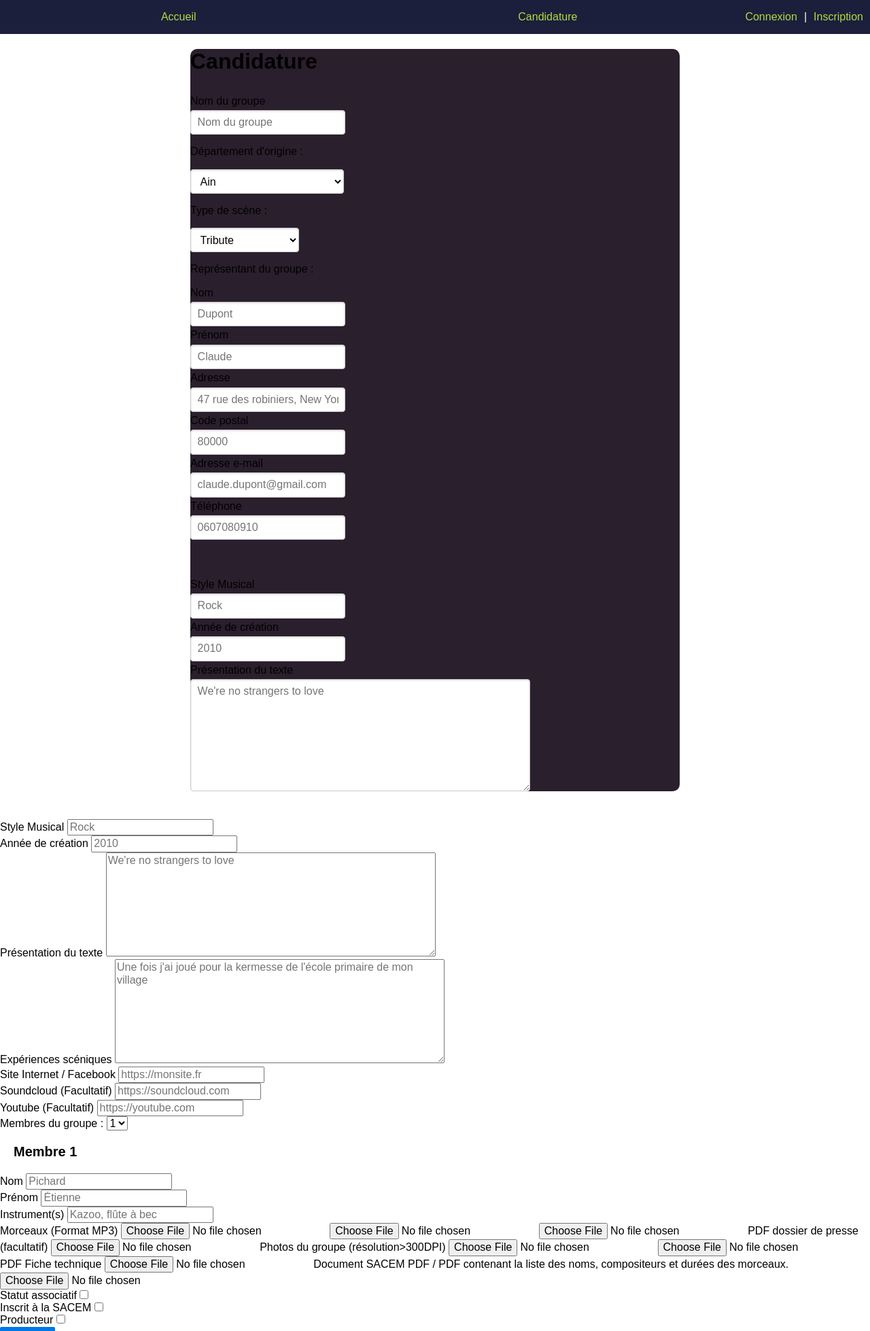
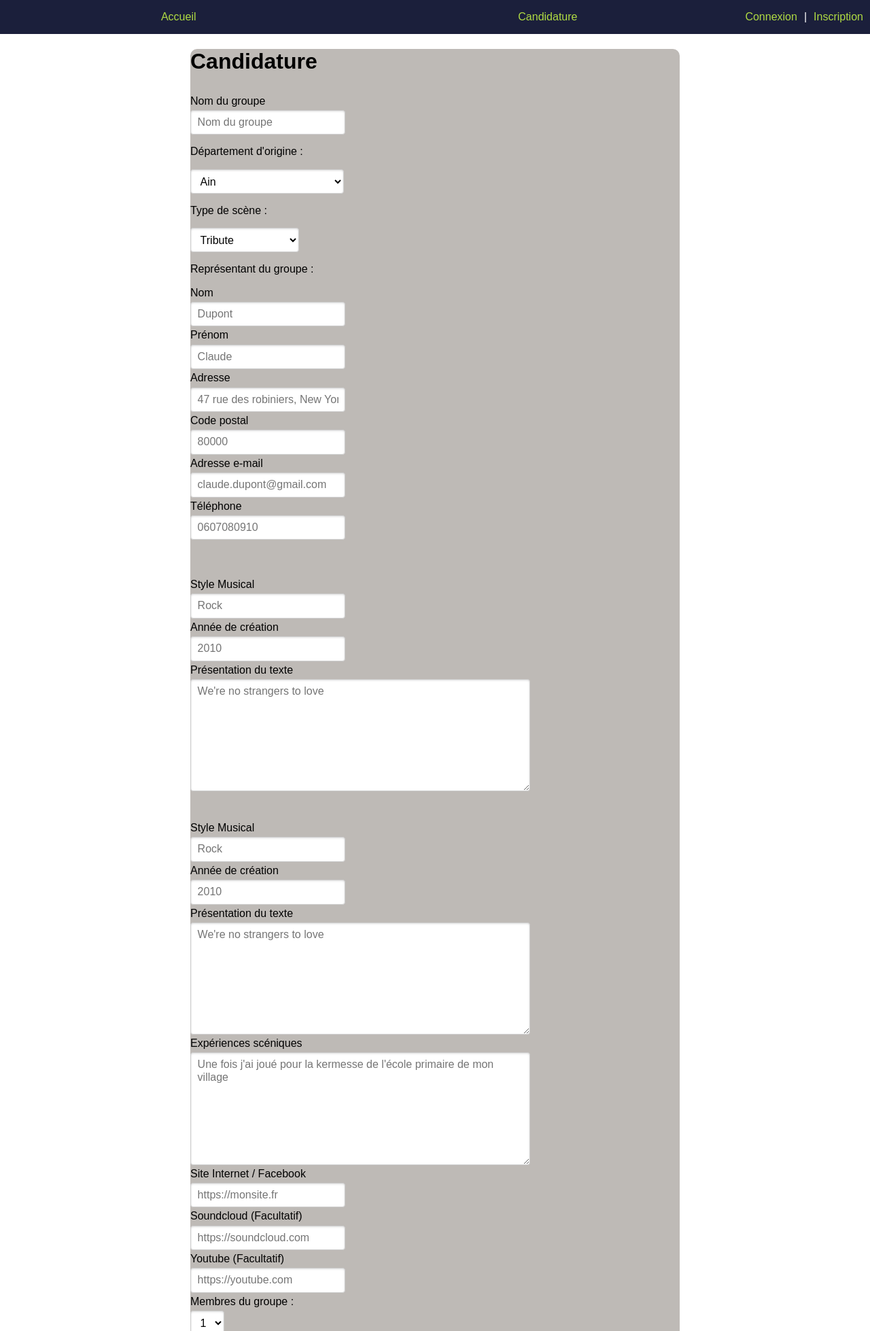
Before and after one commit to Ixirio/Festival, a PHP site: page /candidature in a window 1280 px wide. Shown: the top 1958 px of the page at 68% size. Run offline with PHP 8.4, Linux system fonts and the light colour scheme; data comes from the database, SQL or seed files in the repository; some libraries are stand-ins or nearby versions.

Commit message:
modif du fichier candidature avec style

```diff
--- a/templates/candidature.tpl
+++ b/templates/candidature.tpl
@@ -33,7 +33,6 @@
 
                 <div class="pure-control-group">
                     <p>Représentant du groupe : </p>
-                    <div class="pure-control-group">
                     <label for="aligned-name">Nom </label>
                     <input type="text" name="repName" placeholder="Dupont" value = "{$valeurs.repName|escape|default:''}" />
                     {$messages.repName|default:''}
@@ -63,7 +62,6 @@
                     <input type="text" name="repPhone" placeholder="0607080910" value = "{$valeurs.repName|escape|default:''}" />
                     {$messages.repPhone|default:''}
                 </div>
-                </div>
 
                 <br>
                 <br>
@@ -85,12 +83,10 @@
                 <textarea rows="8" cols="50" name="textPresentation" placeholder="We're no strangers to love" value = "{$valeurs.textPresentation|escape|default:''}" ></textarea>
                 {$messages.textPresentation|default:''}
             </div>
-        </div>
 
             <br>
             <br>
 
-    </fieldset>
         <div class="pure-control-group">
             <label for="aligned-name">Style Musical </label>
             <input type="text" name="musicType" placeholder="Rock" value = "{$valeurs.musicType|escape|default:''}" />
@@ -231,5 +227,7 @@
                 </div>
                 </fieldset>
             </form>
+
+        </fieldset>
     </div>
 {/block}
--- a/templates/style.css
+++ b/templates/style.css
@@ -30,6 +30,6 @@ form {
 .container {
     margin: auto;
     width: 90vh;
-    background-color: #2A1F2D;
+    background-color: #bebab6;
     border-radius: 10px;
 }
```
Lines whose indentation alone changed are shown as unchanged.
